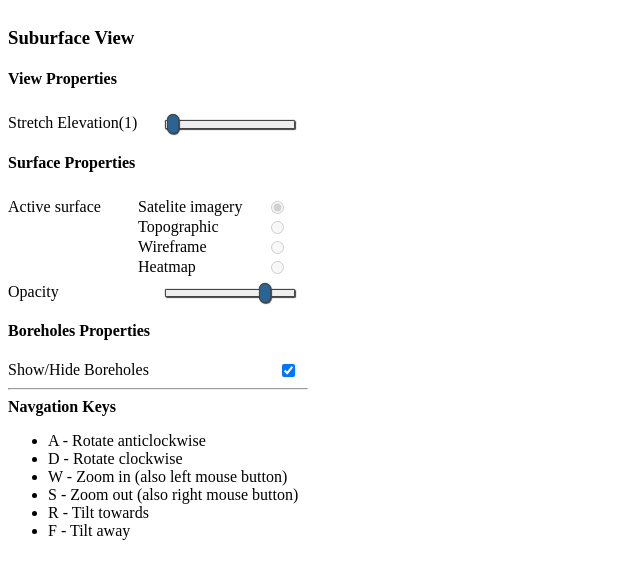
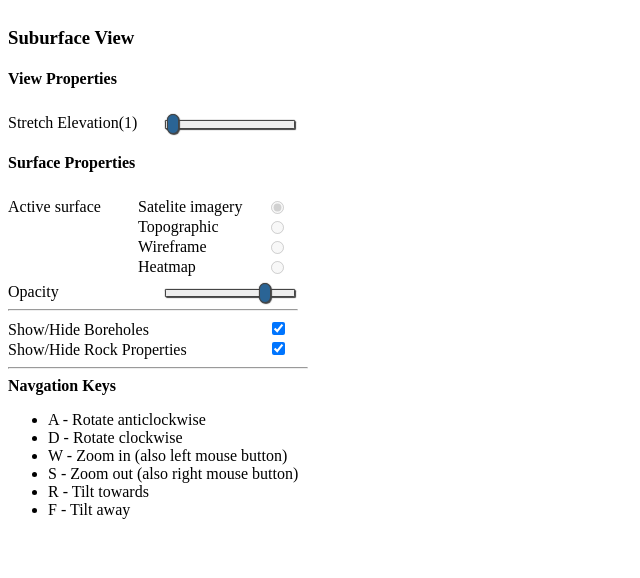
Before and after one commit to Tomella/cossap-3d, a website with bundled scripts: page views/index.html in a window 1280 px wide. Shown: the whole page, without its empty margins (0-640 px from the left). Built offline with nearby package versions, Linux system fonts and the light colour scheme; a script that the page names is missing; files whose address does not match are found by name.

Commit message:
Update html to allow switching rocks

```diff
--- a/views/index.html
+++ b/views/index.html
@@ -60,14 +60,18 @@
 
          </div>
       </div>
+      <hr/>
 
-      <div class="options-list">
-         <h4>Boreholes Properties</h4>
-         <label for="borehole_visibility">Show/Hide Boreholes</label>
-         <input type="checkbox" id="showHideBoreholes" checked="checked" style="float:right">
-         <br>
+      <div>
+         <label for="borehole_visibility" style="width:16em; display:inline-block">Show/Hide Boreholes</label>
+         <input type="checkbox" id="showHideBoreholes" checked="checked">
+      </div>
 
+      <div>
+         <label for="rocks_visibility" style="width:16em; display:inline-block">Show/Hide Rock Properties</label>
+         <input type="checkbox" id="showHideRocks" checked="checked">
       </div>
+
    </div>
 
    <div id="target" class="c3d-target"></div>
@@ -106,7 +110,6 @@
    <script type="text/javascript">
       Cossap3d.bootstrap();
    </script>
-
    <!-- Our example code -->
 </body>
 
```
